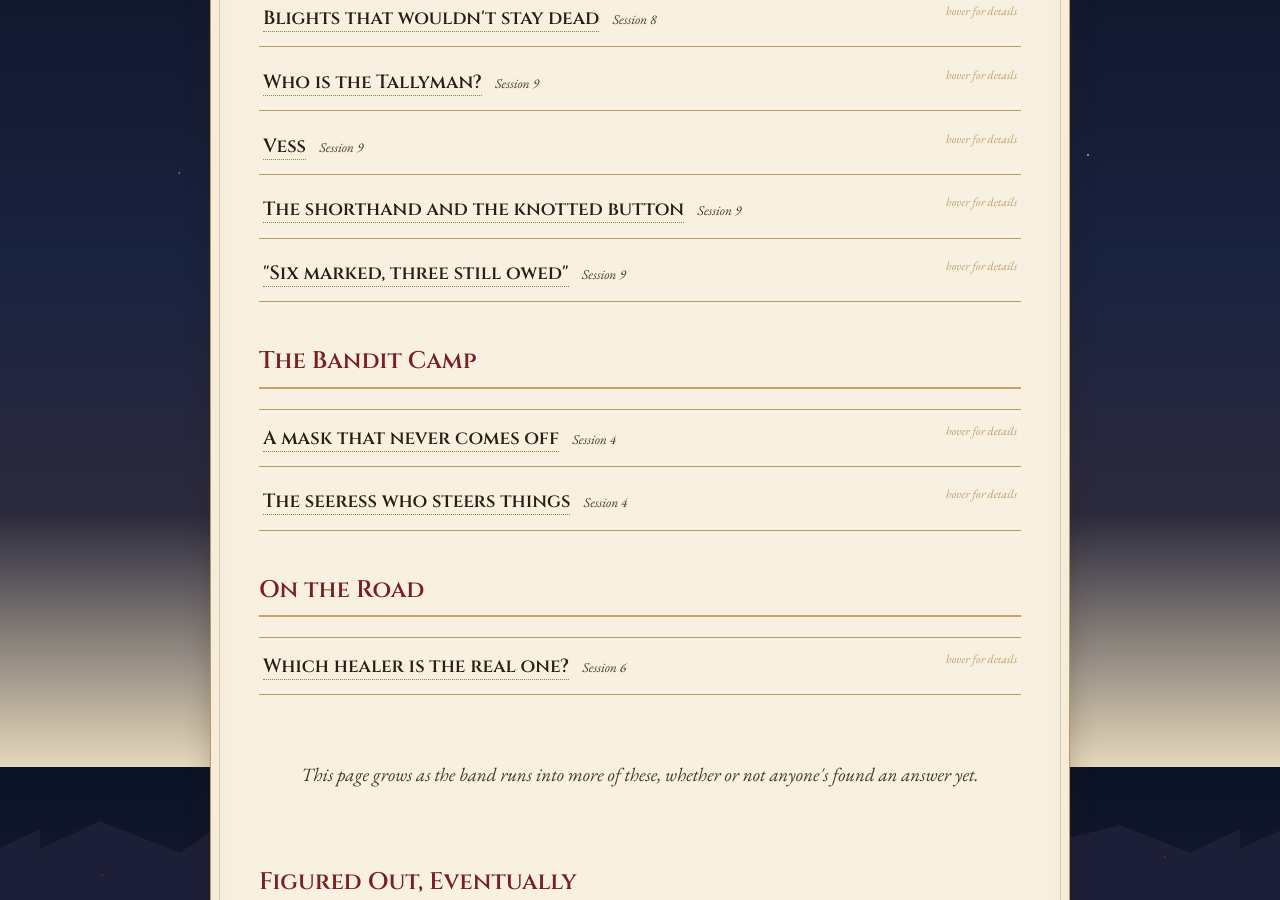
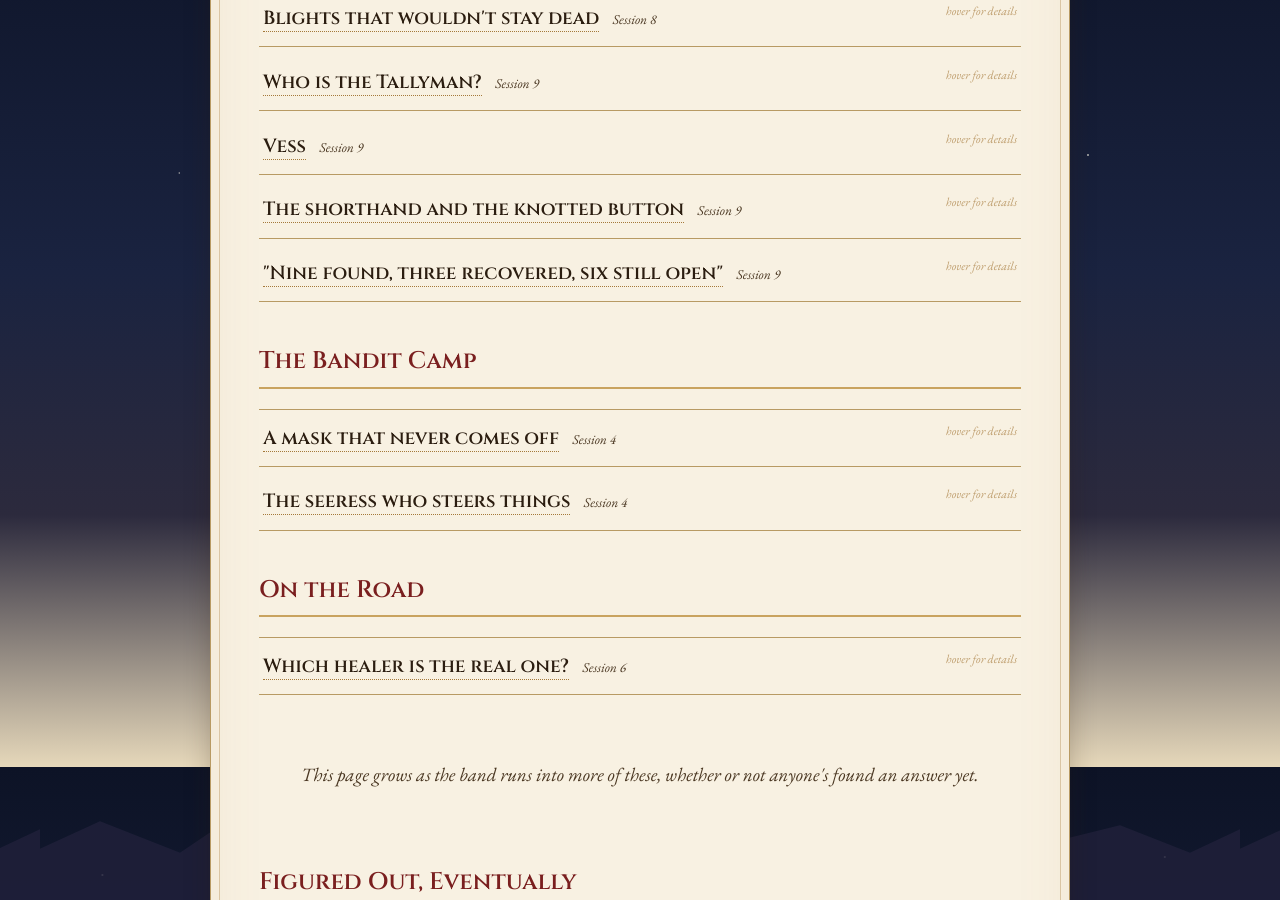
Before and after one commit to gijstemp/fallmark_campaign, a Jekyll site: the page built from mysteries/index.md, in a window 1280 px wide and 900 px high, scrolled down 1033 px. Built offline with Jekyll 4.4.1, drawn with Linux system fonts in a browser that asks for light colours; part of the change alters nothing that is shown.

Commit message:
Session 9: reword the overheard tally line
Co-Authored-By: Claude Opus 5.5 <noreply@anthropic.com>
Claude-Session: https://claude.ai/code/session_011trgSdDZtQ8bVBf2p3vvU5

```diff
--- a/mysteries/index.md
+++ b/mysteries/index.md
@@ -71,10 +71,10 @@ Not everything gets an answer the night you find it. Grouped by where it happene
     </div>
   </li>
   <li class="reveal-item" tabindex="0">
-    <span class="reveal-name">"Six marked, three still owed"</span>
+    <span class="reveal-name">"Nine found, three recovered, six still open"</span>
     <span class="reveal-meta">Session 9</span>
     <div class="reveal-popout">
-      <p>Something the dead man overheard the Tallyman say to Vess. He guessed "marked" means found. Found what, and where, he didn't know.</p>
+      <p>Something the dead man overheard the Tallyman say to Vess. He'd only ever been inside one of these places himself, the ruin under the boulders, and didn't know where the others were or what the count was for.</p>
     </div>
   </li>
 </ul>
```
